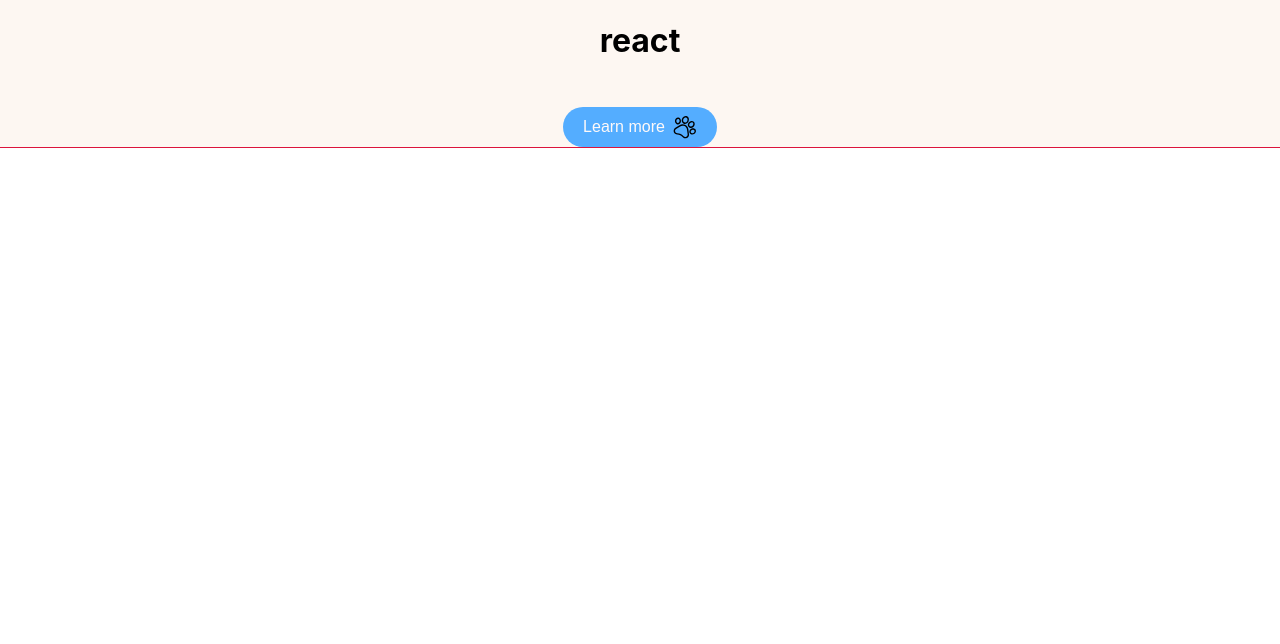
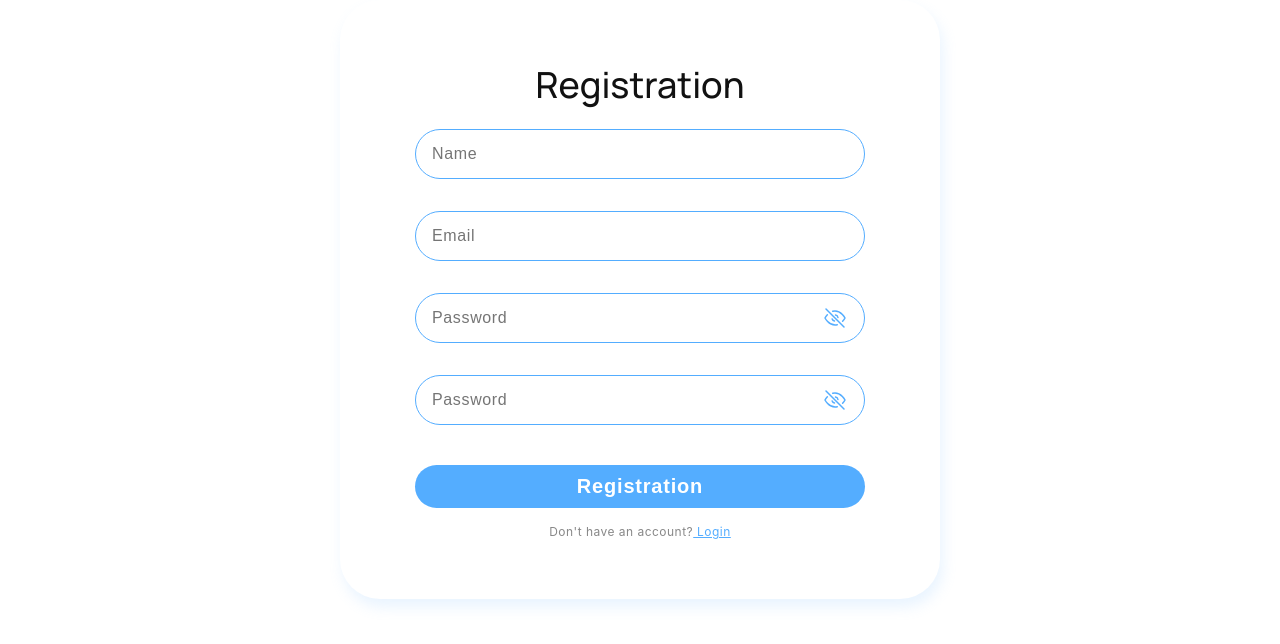
Before and after one commit to YuriyPilipenkoKH/news-project, a React (Create React App) app in the folder frontend/: page / in a window 1280 px wide. Shown: the top 644 px of the page. Built offline with nearby package versions, Linux system fonts and the light colour scheme.

Commit message:
add form for registration and loginization

```diff
--- a/frontend/src/components/App/App.js
+++ b/frontend/src/components/App/App.js
@@ -1,16 +1,18 @@
 import { iconPawprint } from "../../images/icons";
 import Button from "../Button/Button";
 import { Container } from "../Container/Container";
+import LoginForm from "../Forms/LoginForm/LoginForm";
+import RegisterForm from "../Forms/RegisterForm/RegisterForm";
 
-
-
-const App =() => {
-  return (
-<Container>
-<h1> react</h1>
-<Button>Learn more {iconPawprint}</Button>
-</Container>
-  );
-}
+const App = () => {
+    return (
+        // <Container>
+        //     <h1> react</h1>
+        //     <Button>Learn more {iconPawprint}</Button>
+        // </Container>
+        // <LoginForm />
+        <RegisterForm />
+    );
+};
 
 export default App;
--- /dev/null
+++ b/frontend/src/components/Forms/Forms.styled.jsx
@@ -0,0 +1,124 @@
+import styled from "styled-components";
+
+export const Form = styled.div`
+    padding: 40px 12px;
+    background: #fff;
+    border-radius: 40px;
+    box-shadow: 3px 8px 14px 0px rgba(136, 198, 253, 0.19);
+    text-align: center;
+    margin: 0 auto;
+    width: 100%;
+    @media screen and (min-width: 320px) {
+        width: 280px;
+    }
+    @media screen and (min-width: 768px) {
+        width: 600px;
+        padding: 60px 75px;
+    }
+`;
+
+export const Title = styled.h3`
+    font-family: Manrope;
+    font-size: 24px;
+    line-height: normal;
+    color: var(--black);
+    font-weight: 500;
+    margin-bottom: 20px;
+    @media screen and (min-width: 768px) {
+        font-size: 36px;
+    }
+`;
+
+export const Input = styled.input`
+    display: block;
+    width: 100%;
+    border-radius: 40px;
+    padding: 12px 16px;
+    color: var(--grey);
+    font-size: 16px;
+    line-height: 150%;
+    letter-spacing: 0.64px;
+    border: 1px solid var(--blue);
+    position: relative;
+    margin-bottom: ${({ inputInLabel }) => (inputInLabel ? "0" : "14px")};
+    @media screen and (min-width: 768px) {
+        margin-bottom: ${({ inputInLabel }) => (inputInLabel ? "0" : "32px")};
+    }
+    &:focus {
+        outline: none;
+    }
+`;
+
+export const ButtonSubmit = styled.button`
+    width: 100%;
+    padding: 10px 28px;
+    border-radius: 40px;
+    border: transparent;
+    background-color: var(--blue);
+    color: var(--white);
+    font-size: 20px;
+    font-weight: 600;
+    letter-spacing: 0.8px;
+    cursor: pointer;
+    transition: background 500ms;
+    margin-bottom: 8px;
+    @media screen and (min-width: 768px) {
+        margin-bottom: ${({ loginButtom }) => (loginButtom ? "20px" : "16px")};
+    }
+    &:hover {
+        background: linear-gradient(315deg, #419ef1 0%, #9bd0ff 100%);
+    }
+`;
+
+export const Question = styled.p`
+    color: var(--grey);
+    font-size: 12px;
+    letter-spacing: 0.48px;
+`;
+
+export const LinkToForm = styled.a`
+    color: var(--blue);
+    font-size: 12px;
+    letter-spacing: 0.48px;
+    text-decoration-line: underline;
+`;
+
+export const LabelForRegistration = styled.label`
+    position: relative;
+    display: block;
+    margin-bottom: ${({ registration }) => (registration ? "40px" : "14px")};
+    @media screen and (min-width: 768px) {
+        margin-bottom: ${({ registration }) =>
+            registration ? "52px" : "32px"};
+    }
+    @media screen and (min-width: 1200px) {
+        margin-bottom: ${({ registration }) =>
+            registration ? "40px" : "32px"};
+    }
+`;
+
+export const LabelForLogin = styled.label`
+    position: relative;
+    display: block;
+    margin-bottom: ${({ login }) => (login ? "110px" : "40px")};
+    @media screen and (min-width: 768px) {
+        margin-bottom: ${({ login }) => (login ? "60px" : "32px")};
+    }
+`;
+
+export const ShowPasswordButton = styled.button`
+    background-color: transparent;
+    border-color: transparent;
+    cursor: pointer;
+    position: absolute;
+    top: 20%;
+    left: 82%;
+    @media screen and (min-width: 320px) {
+        top: 20%;
+        left: 210px;
+    }
+    @media screen and (min-width: 768px) {
+        top: 20%;
+        left: 400px;
+    }
+`;
--- /dev/null
+++ b/frontend/src/components/Forms/LoginForm/LoginForm.jsx
@@ -0,0 +1,51 @@
+import React from "react";
+import {
+    ButtonSubmit,
+    Form,
+    Input,
+    LabelForLogin,
+    LinkToForm,
+    Question,
+    ShowPasswordButton,
+    Title,
+} from "../Forms.styled";
+
+export default function LoginForm() {
+    return (
+        <Form>
+            <form>
+                <Title>Login</Title>
+                <Input placeholder="Email" type="email"></Input>
+                <LabelForLogin login>
+                    <Input
+                        inputInLabel
+                        placeholder="Password"
+                        type="password"
+                    ></Input>
+                    <ShowPasswordButton>
+                        <svg
+                            xmlns="http://www.w3.org/2000/svg"
+                            width="24"
+                            height="24"
+                            viewBox="0 0 24 24"
+                            fill="none"
+                        >
+                            <path
+                                d="M9.76406 5.29519C10.4664 5.10724 11.2123 5 12 5C18.3636 5 22 12 22 12C22 12 21.171 13.5958 19.612 15.2635M4.34912 8.77822C2.8152 10.4307 2 12 2 12C2 12 5.63636 19 12 19C12.8021 19 13.5608 18.8888 14.2744 18.6944M11.5 14.9585C10.4158 14.7766 9.52883 14.0132 9.17071 13M12.5 9.04148C13.7563 9.25224 14.7478 10.2437 14.9585 11.5M3 3L21 21"
+                                stroke="#54ADFF"
+                                stroke-width="1.5"
+                                stroke-linecap="round"
+                                stroke-linejoin="round"
+                            />
+                        </svg>
+                    </ShowPasswordButton>
+                </LabelForLogin>
+                <ButtonSubmit loginButtom>Login</ButtonSubmit>
+                <Question>
+                    Don't have an account?
+                    {<LinkToForm href="fwefew"> Register</LinkToForm>}
+                </Question>
+            </form>
+        </Form>
+    );
+}
--- /dev/null
+++ b/frontend/src/components/Forms/RegisterForm/RegisterForm.jsx
@@ -0,0 +1,76 @@
+import React from "react";
+import {
+    ButtonSubmit,
+    Form,
+    Input,
+    LabelForRegistration,
+    LinkToForm,
+    Question,
+    ShowPasswordButton,
+    Title,
+} from "../Forms.styled";
+
+export default function RegisterForm() {
+    return (
+        <Form>
+            <form>
+                <Title>Registration</Title>
+                <Input placeholder="Name" type="text"></Input>
+                <Input placeholder="Email" type="email"></Input>
+                <LabelForRegistration>
+                    <Input
+                        inputInLabel
+                        placeholder="Password"
+                        type="password"
+                    ></Input>
+                    <ShowPasswordButton>
+                        <svg
+                            xmlns="http://www.w3.org/2000/svg"
+                            width="24"
+                            height="24"
+                            viewBox="0 0 24 24"
+                            fill="none"
+                        >
+                            <path
+                                d="M9.76406 5.29519C10.4664 5.10724 11.2123 5 12 5C18.3636 5 22 12 22 12C22 12 21.171 13.5958 19.612 15.2635M4.34912 8.77822C2.8152 10.4307 2 12 2 12C2 12 5.63636 19 12 19C12.8021 19 13.5608 18.8888 14.2744 18.6944M11.5 14.9585C10.4158 14.7766 9.52883 14.0132 9.17071 13M12.5 9.04148C13.7563 9.25224 14.7478 10.2437 14.9585 11.5M3 3L21 21"
+                                stroke="#54ADFF"
+                                stroke-width="1.5"
+                                stroke-linecap="round"
+                                stroke-linejoin="round"
+                            />
+                        </svg>
+                    </ShowPasswordButton>
+                </LabelForRegistration>
+                <LabelForRegistration registration>
+                    <Input
+                        inputInLabel
+                        placeholder="Password"
+                        type="password"
+                    ></Input>
+                    <ShowPasswordButton>
+                        <svg
+                            xmlns="http://www.w3.org/2000/svg"
+                            width="24"
+                            height="24"
+                            viewBox="0 0 24 24"
+                            fill="none"
+                        >
+                            <path
+                                d="M9.76406 5.29519C10.4664 5.10724 11.2123 5 12 5C18.3636 5 22 12 22 12C22 12 21.171 13.5958 19.612 15.2635M4.34912 8.77822C2.8152 10.4307 2 12 2 12C2 12 5.63636 19 12 19C12.8021 19 13.5608 18.8888 14.2744 18.6944M11.5 14.9585C10.4158 14.7766 9.52883 14.0132 9.17071 13M12.5 9.04148C13.7563 9.25224 14.7478 10.2437 14.9585 11.5M3 3L21 21"
+                                stroke="#54ADFF"
+                                stroke-width="1.5"
+                                stroke-linecap="round"
+                                stroke-linejoin="round"
+                            />
+                        </svg>
+                    </ShowPasswordButton>
+                </LabelForRegistration>
+                <ButtonSubmit>Registration</ButtonSubmit>
+                <Question>
+                    Don't have an account?
+                    {<LinkToForm href="fwefew"> Login</LinkToForm>}
+                </Question>
+            </form>
+        </Form>
+    );
+}
--- a/frontend/src/css/index.css
+++ b/frontend/src/css/index.css
@@ -1,14 +1,33 @@
-@import url('https://fonts.googleapis.com/css2?family=Inter:wght@400;500&family=Manrope:wght@400;500;600;800&display=swap');
+@import url("https://fonts.googleapis.com/css2?family=Inter:wght@400;500&family=Manrope:wght@400;500;600;800&display=swap");
 body {
-
     margin: 0;
-  font-family: -apple-system, Manrope,  sans-serif;
+    font-family: -apple-system, Manrope, sans-serif;
     -webkit-font-smoothing: antialiased;
     -moz-osx-font-smoothing: grayscale;
 }
 
 * {
     box-sizing: border-box;
+}
+
+h1,
+h2,
+h3,
+h4,
+h5,
+h6,
+p {
+    margin: 0;
+}
+ul,
+ol {
+    margin: 0;
+    padding: 0;
+}
+img {
+    display: block;
+    max-width: 100%;
+    height: auto;
 }
 
 :root {
@@ -30,14 +49,9 @@ body {
     --gradient-l: #ff5f40;
     --gradient-r: #ffcf45;
 
-
-
-
     --time: 250ms;
 
-  --shadow-default: 3px 8px 14px 0px #88C6FD30;
+    --shadow-default: 3px 8px 14px 0px #88c6fd30;
 
-  --shadow-hover: 7px 13px 14px 0px #74B1E83D;
-
-
+    --shadow-hover: 7px 13px 14px 0px #74b1e83d;
 }
```
Also changed, not shown: frontend/src/components/Container/Container.jsx (+4 -7 lines). Lines whose indentation alone changed are shown as unchanged.
